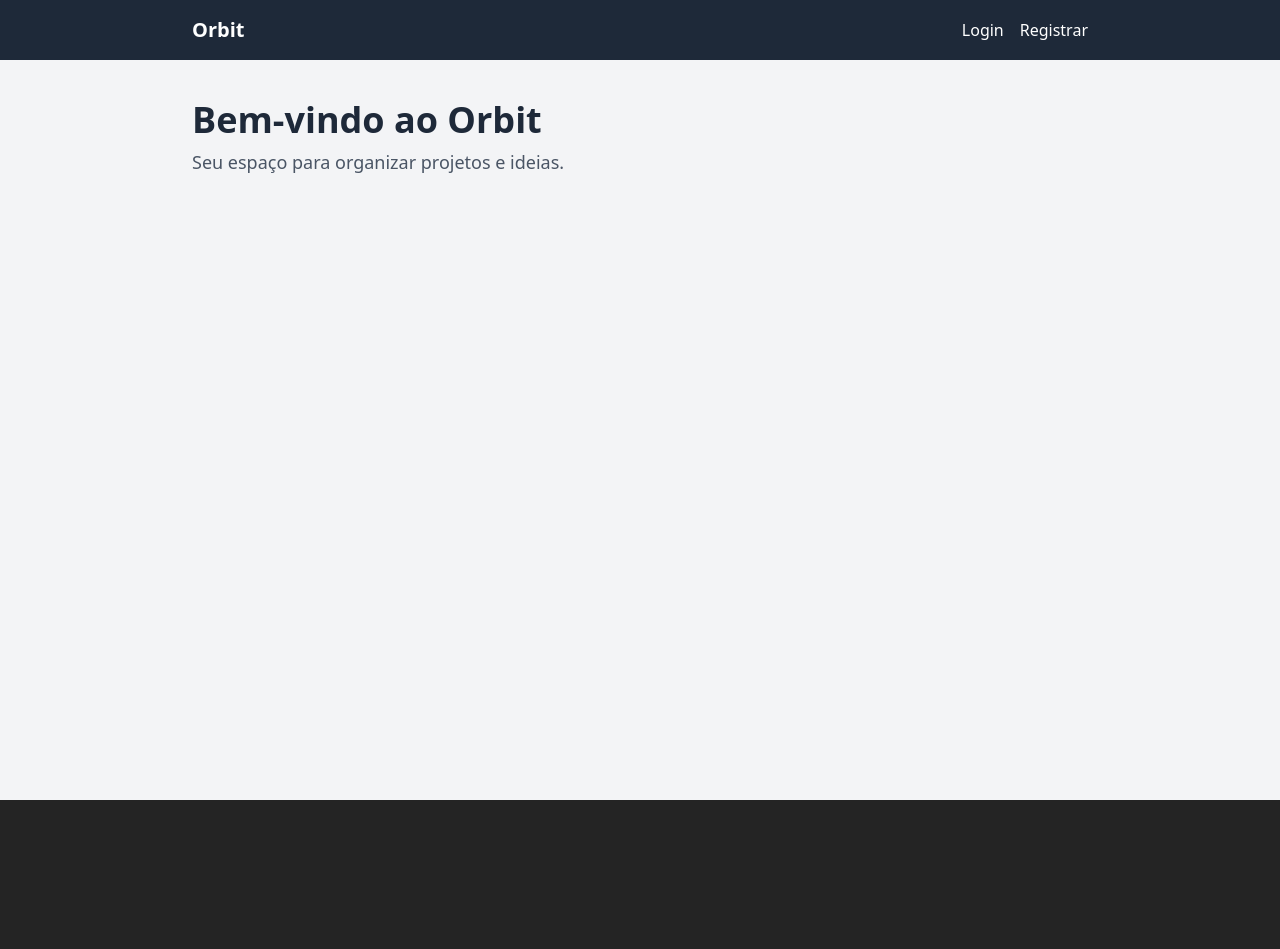
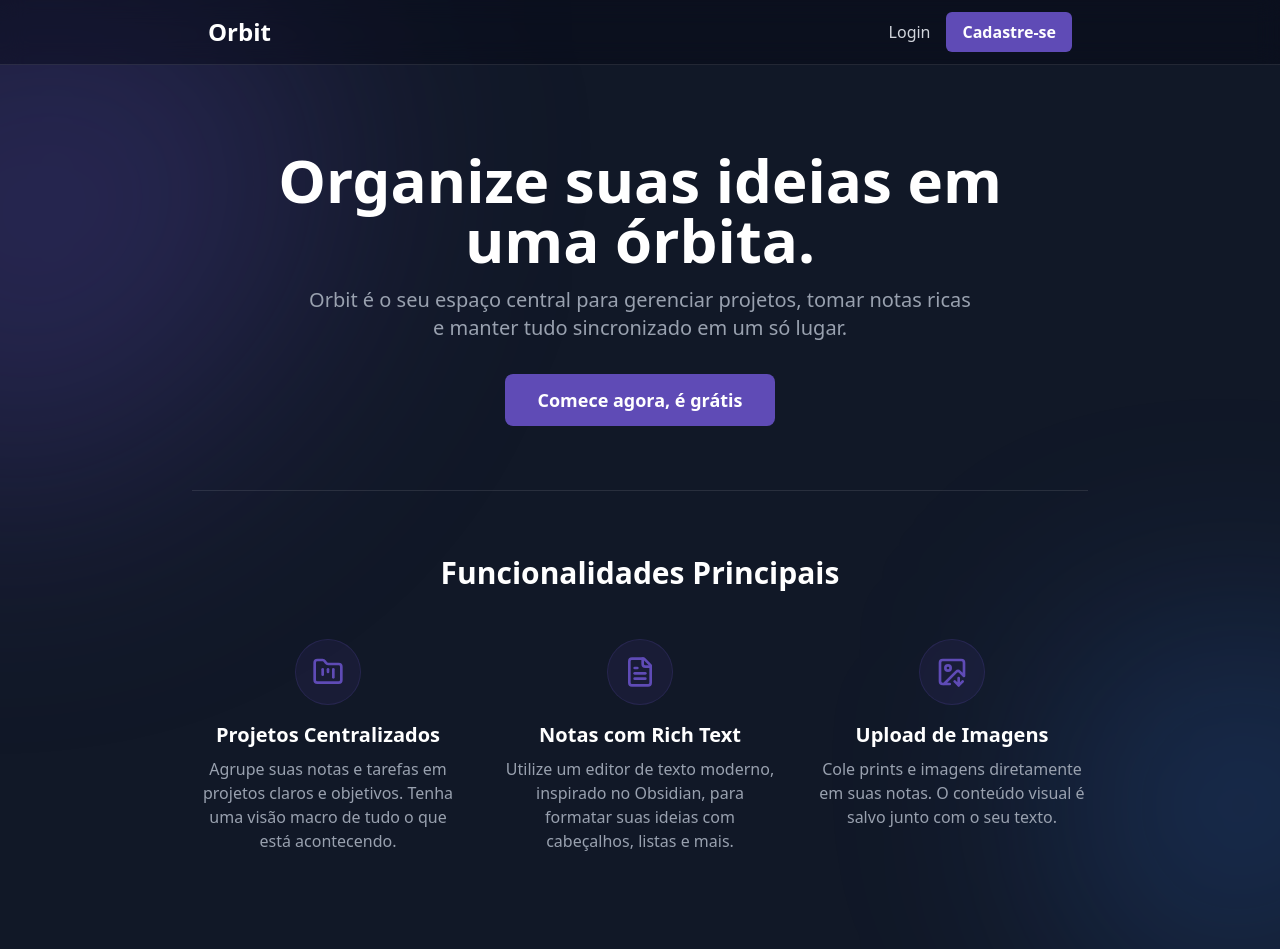
Before and after one commit to devmarquinhos/orbit-front, a React (Vite) app: page / in a window 1280 px wide. Before the commit the page ends 800 px from the top, so only its background shows below. Built offline with nearby package versions, Linux system fonts and the light colour scheme; what @blocknote/mantine would draw is missing.

Commit message:
:lipstick: UI Overrall

```diff
--- a/src/components/Layout.tsx
+++ b/src/components/Layout.tsx
@@ -1,12 +1,8 @@
-import type { ReactNode } from "react";
 import { Link, useNavigate } from "react-router-dom";
 import { useAuth } from "../contexts/AuthContext";
+import { LogOut, LayoutDashboard } from "lucide-react";
 
-interface LayoutProps {
-  children: ReactNode;
-}
-
-export default function Layout({ children }: LayoutProps) {
+export default function Layout({ children }: { children: React.ReactNode }) {
   const { isAuthenticated, user, logout } = useAuth();
   const navigate = useNavigate();
 
@@ -16,35 +12,56 @@ export default function Layout({ children }: LayoutProps) {
   };
 
   return (
-    <div className="min-h-screen flex flex-col">
-      <header className="bg-gray-800 text-white p-4">
-        <div className="w-full max-w-4xl mx-auto flex justify-between items-center">
-          <nav className="flex gap-4 items-center">
-            <Link to="/" className="text-xl font-bold hover:text-gray-300">Orbit</Link>
-            {isAuthenticated && (
-              <Link to="/projects" className="hover:underline">Meus Projetos</Link>
-            )}
-          </nav>
-          <div className="flex gap-4 items-center">
+    <div className="min-h-screen w-full relative isolate">
+            <div className="background-container">
+        <div className="blob blob-1"></div>
+        <div className="blob blob-2"></div>
+      </div>
+      <header className="w-full bg-gray-950/40 backdrop-blur-md fixed top-0 z-40 border-b border-white/10">
+        <div className="mx-auto max-w-4xl px-4 py-3 flex justify-between items-center">
+          <Link to="/" className="text-2xl font-bold text-white hover:text-gray-300 transition-colors">
+            Orbit
+          </Link>
+          <nav className="flex items-center space-x-4">
             {isAuthenticated ? (
               <>
-                <span className="text-gray-300">{user?.sub}</span>
-                <button onClick={handleLogout} className="bg-indigo-600 hover:bg-indigo-700 px-3 py-1 rounded">
-                  Sair
+                <span className="text-sm text-gray-400 hidden sm:inline">{user?.sub}</span>
+                <Link
+                  to="/projects"
+                  className="text-gray-300 hover:text-white transition-colors flex items-center gap-2 font-medium"
+                >
+                  <LayoutDashboard size={18} /> Projetos
+                </Link>
+                <button
+                  onClick={handleLogout}
+                  className="bg-[#5F4BB6] text-white font-bold py-1.5 px-4 rounded-md hover:bg-[#4A3B9A] transition-colors flex items-center gap-2"
+                >
+                  <LogOut size={18} /> Sair
                 </button>
               </>
             ) : (
               <>
-                <Link to="/login" className="hover:underline">Login</Link>
-                <Link to="/register" className="hover:underline">Registrar</Link>
+                <Link
+                  to="/login"
+                  className="text-gray-300 hover:text-white transition-colors font-medium"
+                >
+                  Login
+                </Link>
+                <Link
+                  to="/register"
+                  className="bg-[#5F4BB6] text-white font-bold py-2 px-4 rounded-md hover:bg-[#4A3B9A] transition-colors"
+                >
+                  Cadastre-se
+                </Link>
               </>
             )}
-          </div>
+          </nav>
         </div>
       </header>
 
-      {/* Conteúdo */}
-      <main className="flex-1 p-6 bg-gray-100">{children}</main>
+      <main className="w-full pt-[70px] pb-8">
+        {children}
+      </main>
     </div>
   );
 }
--- a/src/index.css
+++ b/src/index.css
@@ -15,6 +15,72 @@
   -moz-osx-font-smoothing: grayscale;
 }
 
+body {
+  /* Cor base do fundo para o tema escuro */
+  background-color: #111827; /* bg-gray-900 */
+  color: #d1d5db; /* text-gray-300 */
+  font-family: system-ui, Avenir, Helvetica, Arial, sans-serif;
+  -webkit-font-smoothing: antialiased;
+  -moz-osx-font-smoothing: grayscale;
+}
+
+/* --- EFEITO LAVA LAMP ANIMADO --- */
+
+/* Animação que move e escala os blobs */
+@keyframes move-blob {
+  0% {
+    transform: scale(1) translate(10px, -30px);
+  }
+  33% {
+    transform: scale(1.1) translate(-50px, 30px);
+  }
+  66% {
+    transform: scale(0.9) translate(50px, -40px);
+  }
+  100% {
+    transform: scale(1) translate(10px, -30px);
+  }
+}
+
+/* Container que segura os blobs e os posiciona atrás de tudo */
+.background-container {
+  position: absolute;
+  top: 0;
+  left: 0;
+  right: 0;
+  bottom: 0;
+  z-index: -1;
+  overflow: hidden;
+}
+
+/* Estilo base para cada blob */
+.blob {
+  position: absolute;
+  filter: blur(120px); /* O blur que cria o efeito suave */
+  transition: all 0.3s ease;
+}
+
+/* Blob 1: Roxo (Sua cor principal) */
+.blob-1 {
+  width: 500px;
+  height: 500px;
+  border-radius: 45% 55% 70% 30% / 30% 30% 70% 70%;
+  background: rgba(95, 75, 182, 0.3);
+  top: -50px;
+  left: -150px;
+  animation: move-blob 15s infinite alternate; /* Animação mais rápida */
+}
+
+/* Blob 2: Azul (Cor de destaque) */
+.blob-2 {
+  width: 400px;
+  height: 400px;
+  border-radius: 30% 70% 70% 30% / 30% 30% 70% 70%;
+  background: rgba(59, 130, 246, 0.2);
+  bottom: -100px;
+  right: -150px;
+  animation: move-blob 25s infinite alternate-reverse; /* Animação mais lenta e reversa */
+}
 .line-clamp-3 {
   overflow: hidden;
   display: -webkit-box;
--- a/src/pages/Home.tsx
+++ b/src/pages/Home.tsx
@@ -1,10 +1,74 @@
+import { Link } from 'react-router-dom';
+import { useAuth } from '../contexts/AuthContext';
+import { FolderKanban, FileText, ImageDown } from 'lucide-react';
+
 export default function Home() {
+  const { isAuthenticated } = useAuth();
+
+  const ctaLink = isAuthenticated ? "/projects" : "/register";
+  const ctaText = isAuthenticated ? "Acessar meus projetos" : "Comece agora, é grátis";
+
   return (
     <div className="mx-auto w-full max-w-4xl pt-4 text-left">
-      <h1 className="text-4xl font-bold text-gray-800">Bem-vindo ao Orbit</h1>
-      <p className="text-lg text-gray-600 mt-2">
-        Seu espaço para organizar projetos e ideias.
-      </p>
+      {/* Seção Principal (Hero) com cores para o dark mode */}
+      <div className="text-center py-16 px-4">
+        <h1 className="text-5xl md:text-6xl font-bold text-white">
+          Organize suas ideias em uma órbita.
+        </h1>
+        <p className="text-lg md:text-xl text-gray-400 mt-4 max-w-2xl mx-auto">
+          Orbit é o seu espaço central para gerenciar projetos, tomar notas ricas e manter tudo sincronizado em um só lugar.
+        </p>
+        <Link
+          to={ctaLink}
+          className="mt-8 inline-block bg-[#5F4BB6] text-white font-bold py-3 px-8 rounded-lg hover:bg-[#4A3B9A] transition-colors text-lg"
+        >
+          {ctaText}
+        </Link>
+      </div>
+
+      {/* Seção de Funcionalidades com cores para o dark mode */}
+      <div className="py-16 border-t border-white/10">
+        <h2 className="text-3xl font-bold text-center text-white mb-12">Funcionalidades Principais</h2>
+        <div className="grid grid-cols-1 md:grid-cols-3 gap-10">
+
+          <div className="text-center">
+            <div className="flex justify-center items-center mb-4">
+              <div className="bg-[#5F4BB6]/10 p-4 rounded-full border border-[#5F4BB6]/20">
+                <FolderKanban className="w-8 h-8 text-[#5F4BB6]" />
+              </div>
+            </div>
+            <h3 className="text-xl font-semibold text-white">Projetos Centralizados</h3>
+            <p className="text-gray-400 mt-2">
+              Agrupe suas notas e tarefas em projetos claros e objetivos. Tenha uma visão macro de tudo o que está acontecendo.
+            </p>
+          </div>
+
+          <div className="text-center">
+            <div className="flex justify-center items-center mb-4">
+              <div className="bg-[#5F4BB6]/10 p-4 rounded-full border border-[#5F4BB6]/20">
+                <FileText className="w-8 h-8 text-[#5F4BB6]" />
+              </div>
+            </div>
+            <h3 className="text-xl font-semibold text-white">Notas com Rich Text</h3>
+            <p className="text-gray-400 mt-2">
+              Utilize um editor de texto moderno, inspirado no Obsidian, para formatar suas ideias com cabeçalhos, listas e mais.
+            </p>
+          </div>
+
+          <div className="text-center">
+            <div className="flex justify-center items-center mb-4">
+              <div className="bg-[#5F4BB6]/10 p-4 rounded-full border border-[#5F4BB6]/20">
+                <ImageDown className="w-8 h-8 text-[#5F4BB6]" />
+              </div>
+            </div>
+            <h3 className="text-xl font-semibold text-white">Upload de Imagens</h3>
+            <p className="text-gray-400 mt-2">
+              Cole prints e imagens diretamente em suas notas. O conteúdo visual é salvo junto com o seu texto.
+            </p>
+          </div>
+
+        </div>
+      </div>
     </div>
   );
 }
--- a/src/pages/Login.tsx
+++ b/src/pages/Login.tsx
@@ -1,11 +1,11 @@
-import { useState, type FormEvent } from "react";
-import { useAuth } from "../contexts/AuthContext";
-import { useNavigate, Link } from "react-router-dom";
-import { Mail, KeyRound, Eye, EyeOff } from "lucide-react";
+import { useState, type FormEvent } from 'react';
+import { useAuth } from '../contexts/AuthContext';
+import { useNavigate, Link } from 'react-router-dom';
+import { Mail, KeyRound, Eye, EyeOff } from 'lucide-react';
 
 export default function Login() {
-  const [email, setEmail] = useState("");
-  const [password, setPassword] = useState("");
+  const [email, setEmail] = useState('');
+  const [password, setPassword] = useState('');
   const [showPassword, setShowPassword] = useState(false);
   const [error, setError] = useState<string | null>(null);
   const { login } = useAuth();
@@ -16,40 +16,35 @@ export default function Login() {
     setError(null);
     try {
       await login(email, password);
-      navigate("/projects");
+      navigate('/projects');
     } catch {
-      setError("Falha no login. Verifique seu e-mail e senha.");
+      setError('Falha no login. Verifique seu e-mail e senha.');
     }
   };
 
   return (
     <div className="flex justify-center pt-16">
-      <div className="w-full max-w-md p-8 space-y-6 bg-white rounded-lg shadow-md">
-        <h1 className="text-2xl font-bold text-center text-gray-800">
-          Bem vindo de volta!
-        </h1>
+      {/* === ESTILO DE VIDRO FOSCO APLICADO AQUI === */}
+      <div className="w-full max-w-md p-8 space-y-6 bg-gray-900/40 backdrop-blur-md rounded-lg border border-white/10 shadow-lg">
+        <h1 className="text-2xl font-bold text-center text-white">Login no Orbit</h1>
 
         <a
           href="http://localhost:8080/oauth2/authorization/google"
-          className="w-full flex items-center justify-center gap-2 px-4 py-2 font-semibold text-gray-700 bg-white border border-gray-300 rounded-md hover:bg-gray-50 focus:outline-none focus:ring-2 focus:ring-offset-2 focus:ring-indigo-500"
+          className="w-full flex items-center justify-center gap-2 px-4 py-2 font-semibold text-gray-800 bg-white border border-gray-300 rounded-md hover:bg-gray-200 transition-colors"
         >
-          <img
-            src="/icons8-google.svg"
-            alt="Google logo"
-            className="w-5 h-5"
-          />
+          <img src="/icons8-google.svg" alt="Google logo" className="w-5 h-5"/>
           Entrar com Google
         </a>
 
         <div className="flex items-center text-center">
-          <hr className="flex-grow border-gray-300" />
-          <span className="px-4 text-sm text-gray-500">OU</span>
-          <hr className="flex-grow border-gray-300" />
+            <hr className="flex-grow border-white/10"/>
+            <span className="px-4 text-sm text-gray-400">OU</span>
+            <hr className="flex-grow border-white/10"/>
         </div>
 
         <form onSubmit={handleSubmit} className="space-y-6">
           <div>
-            <label htmlFor="email" className="block text-sm font-medium text-gray-700">Email</label>
+            <label htmlFor="email" className="block text-sm font-medium text-gray-300">Email</label>
             <div className="relative mt-1">
               <span className="absolute inset-y-0 left-0 flex items-center pl-3">
                 <Mail className="w-5 h-5 text-gray-400" />
@@ -61,13 +56,13 @@ export default function Login() {
                 onChange={(e) => setEmail(e.target.value)}
                 required
                 placeholder="Seu e-mail"
-                className="w-full pl-10 pr-3 py-2 border border-gray-300 rounded-md shadow-sm focus:outline-none focus:ring-indigo-500 focus:border-indigo-500 text-gray-900"
+                className="w-full pl-10 pr-3 py-2 bg-gray-900/50 border border-white/20 rounded-md shadow-sm focus:outline-none focus:ring-[#5F4BB6] focus:border-[#5F4BB6] text-white"
               />
             </div>
           </div>
 
           <div>
-            <label htmlFor="password" className="block text-sm font-medium text-gray-700">Senha</label>
+            <label htmlFor="password" className="block text-sm font-medium text-gray-300">Senha</label>
             <div className="relative mt-1">
               <span className="absolute inset-y-0 left-0 flex items-center pl-3">
                 <KeyRound className="w-5 h-5 text-gray-400" />
@@ -79,36 +74,26 @@ export default function Login() {
                 onChange={(e) => setPassword(e.target.value)}
                 required
                 placeholder="Sua senha"
-                className="w-full pl-10 pr-10 py-2 border border-gray-300 rounded-md shadow-sm focus:outline-none focus:ring-indigo-500 focus:border-indigo-500 text-gray-900"
+                className="w-full pl-10 pr-10 py-2 bg-gray-900/50 border border-white/20 rounded-md shadow-sm focus:outline-none focus:ring-[#5F4BB6] focus:border-[#5F4BB6] text-white"
               />
               <button
                 type="button"
                 onClick={() => setShowPassword(!showPassword)}
                 className="absolute inset-y-0 right-0 flex items-center pr-3 cursor-pointer"
-                aria-label={showPassword ? "Esconder senha" : "Mostrar senha"}
               >
-                {showPassword ? (
-                  <Eye className="w-5 h-5 text-gray-500" />
-                ) : (
-                  <EyeOff className="w-5 h-5 text-gray-500" />
-                )}
+                {showPassword ? <EyeOff className="w-5 h-5 text-gray-400" /> : <Eye className="w-5 h-5 text-gray-400" />}
               </button>
             </div>
           </div>
-          {error && <p className="text-sm text-red-600">{error}</p>}
-          <button
-            type="submit"
-            className="w-full px-4 py-2 font-semibold text-white bg-indigo-600 rounded-md hover:bg-indigo-700 focus:outline-none focus:ring-2 focus:ring-offset-2 focus:ring-indigo-500"
-          >
+
+          {error && <p className="text-sm text-red-500">{error}</p>}
+          <button type="submit" className="w-full px-4 py-2 font-semibold text-white bg-[#5F4BB6] rounded-md hover:bg-[#4A3B9A] transition-colors">
             Entrar
           </button>
         </form>
-        <p className="text-sm text-center text-gray-600">
-          Não tem uma conta?{" "}
-          <Link
-            to="/register"
-            className="font-medium text-indigo-600 hover:text-indigo-500"
-          >
+        <p className="text-sm text-center text-gray-400">
+          Não tem uma conta?{' '}
+          <Link to="/register" className="font-medium text-[#9888E6] hover:text-white">
             Registre-se
           </Link>
         </p>
--- a/src/pages/Register.tsx
+++ b/src/pages/Register.tsx
@@ -1,12 +1,12 @@
-import { useState, type FormEvent } from "react";
-import { api } from "../services/api";
-import { useNavigate, Link } from "react-router-dom";
-import { Mail, KeyRound, Eye, EyeOff, User as UserIcon } from "lucide-react";
+import { useState, type FormEvent } from 'react';
+import { api } from '../services/api';
+import { useNavigate, Link } from 'react-router-dom';
+import { Mail, KeyRound, Eye, EyeOff, User as UserIcon } from 'lucide-react';
 
 export default function Register() {
-  const [name, setName] = useState("");
-  const [email, setEmail] = useState("");
-  const [password, setPassword] = useState("");
+  const [name, setName] = useState('');
+  const [email, setEmail] = useState('');
+  const [password, setPassword] = useState('');
   const [showPassword, setShowPassword] = useState(false);
   const [error, setError] = useState<string | null>(null);
   const navigate = useNavigate();
@@ -15,80 +15,72 @@ export default function Register() {
     e.preventDefault();
     setError(null);
     try {
-      await api.post("/auth/register", { name, email, password });
-      navigate("/login"); // Redireciona para o login após o registro
+      await api.post('/auth/register', { name, email, password });
+      navigate('/login');
     } catch {
-      setError("Erro ao registrar. O e-mail já pode estar em uso.");
+      setError('Erro ao registrar. O e-mail já pode estar em uso.');
     }
   };
 
   return (
     <div className="flex justify-center pt-16">
-      <div className="w-full max-w-md p-8 space-y-6 bg-white rounded-lg shadow-md">
-        <h1 className="text-2xl font-bold text-center text-gray-800">
-          Crie sua Conta
-        </h1>
+      {/* === ESTILO DE VIDRO FOSCO APLICADO AQUI === */}
+      <div className="w-full max-w-md p-8 space-y-6 bg-gray-900/40 backdrop-blur-md rounded-lg border border-white/10 shadow-lg">
+        <h1 className="text-2xl font-bold text-center text-white">Crie sua Conta</h1>
+
         <a
           href="http://localhost:8080/oauth2/authorization/google"
-          className="w-full flex items-center justify-center gap-2 px-4 py-2 font-semibold text-gray-700 bg-white border border-gray-300 rounded-md hover:bg-gray-50 focus:outline-none focus:ring-2 focus:ring-offset-2 focus:ring-indigo-500"
+          className="w-full flex items-center justify-center gap-2 px-4 py-2 font-semibold text-gray-800 bg-white border border-gray-300 rounded-md hover:bg-gray-200 transition-colors"
         >
-          <img
-            src="icons8-google.svg"
-            alt="Google logo"
-            className="w-5 h-5"
-          />
+          <img src="/icons8-google.svg" alt="Google logo" className="w-5 h-5"/>
           Cadastrar com Google
         </a>
 
         <div className="flex items-center text-center">
-          <hr className="flex-grow border-gray-300" />
-          <span className="px-4 text-sm text-gray-500">OU</span>
-          <hr className="flex-grow border-gray-300" />
+          <hr className="flex-grow border-white/10"/>
+          <span className="px-4 text-sm text-gray-400">OU</span>
+          <hr className="flex-grow border-white/10"/>
         </div>
+
         <form onSubmit={handleSubmit} className="space-y-6">
           <div>
-                    <label htmlFor="name" className="block text-sm font-medium text-gray-700">Nome</label>
+            <label htmlFor="name" className="block text-sm font-medium text-gray-300">Nome</label>
             <div className="relative mt-1">
               <span className="absolute inset-y-0 left-0 flex items-center pl-3">
                 <UserIcon className="w-5 h-5 text-gray-400" />
               </span>
-                        <input id="name" type="text" value={name} onChange={(e) => setName(e.target.value)} required placeholder="Seu nome" className="w-full pl-10 pr-3 py-2 border border-gray-300 rounded-md shadow-sm focus:outline-none focus:ring-indigo-500 focus:border-indigo-500 text-gray-900"/>
+              <input id="name" type="text" value={name} onChange={(e) => setName(e.target.value)} required placeholder="Seu nome" className="w-full pl-10 pr-3 py-2 bg-gray-900/50 border border-white/20 rounded-md shadow-sm focus:outline-none focus:ring-[#5F4BB6] focus:border-[#5F4BB6] text-white"/>
             </div>
           </div>
-
           <div>
-                    <label htmlFor="email" className="block text-sm font-medium text-gray-700">Email</label>
+            <label htmlFor="email" className="block text-sm font-medium text-gray-300">Email</label>
             <div className="relative mt-1">
               <span className="absolute inset-y-0 left-0 flex items-center pl-3">
                 <Mail className="w-5 h-5 text-gray-400" />
               </span>
-                        <input id="email" type="email" value={email} onChange={(e) => setEmail(e.target.value)} required placeholder="Seu e-mail" className="w-full pl-10 pr-3 py-2 border border-gray-300 rounded-md shadow-sm focus:outline-none focus:ring-indigo-500 focus:border-indigo-500 text-gray-900"/>
+              <input id="email" type="email" value={email} onChange={(e) => setEmail(e.target.value)} required placeholder="Seu e-mail" className="w-full pl-10 pr-3 py-2 bg-gray-900/50 border border-white/20 rounded-md shadow-sm focus:outline-none focus:ring-[#5F4BB6] focus:border-[#5F4BB6] text-white"/>
             </div>
           </div>
-
           <div>
-                    <label htmlFor="password" className="block text-sm font-medium text-gray-700">Senha</label>
+            <label htmlFor="password" className="block text-sm font-medium text-gray-300">Senha</label>
             <div className="relative mt-1">
               <span className="absolute inset-y-0 left-0 flex items-center pl-3">
                 <KeyRound className="w-5 h-5 text-gray-400" />
               </span>
-                        <input id="password" type={showPassword ? 'text' : 'password'} value={password} onChange={(e) => setPassword(e.target.value)} required placeholder="Crie uma senha" className="w-full pl-10 pr-10 py-2 border border-gray-300 rounded-md shadow-sm focus:outline-none focus:ring-indigo-500 focus:border-indigo-500 text-gray-900"/>
+              <input id="password" type={showPassword ? 'text' : 'password'} value={password} onChange={(e) => setPassword(e.target.value)} required placeholder="Crie uma senha" className="w-full pl-10 pr-10 py-2 bg-gray-900/50 border border-white/20 rounded-md shadow-sm focus:outline-none focus:ring-[#5F4BB6] focus:border-[#5F4BB6] text-white"/>
               <button type="button" onClick={() => setShowPassword(!showPassword)} className="absolute inset-y-0 right-0 flex items-center pr-3 cursor-pointer">
-                            {showPassword ? <Eye className="w-5 h-5 text-gray-500" /> : <EyeOff className="w-5 h-5 text-gray-500" />}
+                {showPassword ? <EyeOff className="w-5 h-5 text-gray-400" /> : <Eye className="w-5 h-5 text-gray-400" />}
               </button>
             </div>
           </div>
-                {error && <p className="text-sm text-red-600">{error}</p>}
-                <button type="submit" className="w-full px-4 py-2 font-semibold text-white bg-indigo-600 rounded-md hover:bg-indigo-700 focus:outline-none focus:ring-2 focus:ring-offset-2 focus:ring-indigo-500">
+          {error && <p className="text-sm text-red-500">{error}</p>}
+          <button type="submit" className="w-full px-4 py-2 font-semibold text-white bg-[#5F4BB6] rounded-md hover:bg-[#4A3B9A] transition-colors">
             Registrar
           </button>
         </form>
-        <p className="text-sm text-center text-gray-600">
-          Já tem uma conta?{" "}
-          <Link
-            to="/login"
-            className="font-medium text-indigo-600 hover:text-indigo-500"
-          >
+        <p className="text-sm text-center text-gray-400">
+          Já tem uma conta?{' '}
+          <Link to="/login" className="font-medium text-[#9888E6] hover:text-white">
             Faça login
           </Link>
         </p>
```
Also changed, not shown: src/pages/NoteEditor.tsx (+17 -29 lines), src/pages/ProjectDetails.tsx (+14 -16 lines), src/pages/Projects.tsx (+28 -29 lines), public/Logo.svg (added). Lines whose indentation alone changed are shown as unchanged.
